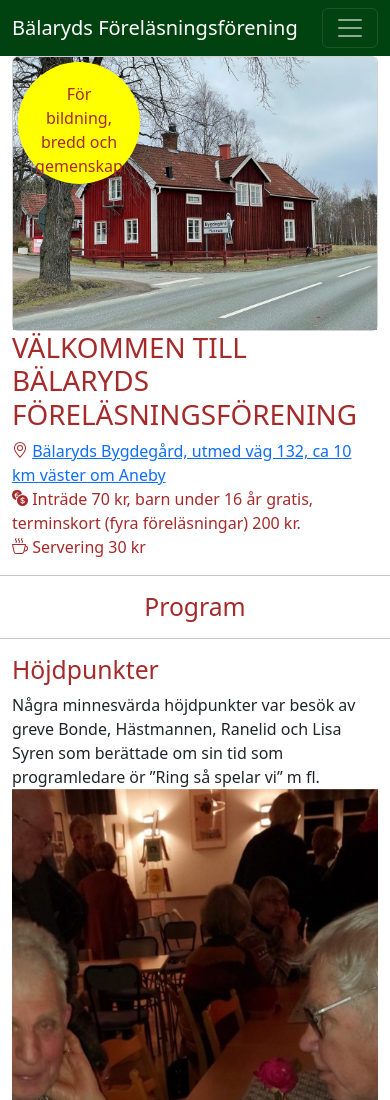
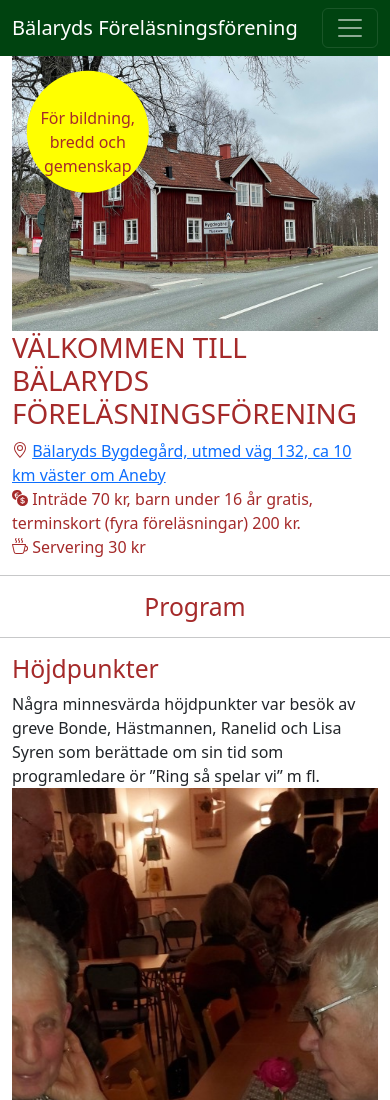
Before and after one commit to lensbjerg/balarydsff, a plain HTML site: page index.html in a window 390 px wide. Shown: the top 1100 px of the page. Drawn offline with nearby package versions, Linux system fonts and the light colour scheme; a script that the page names is missing.

Commit message:
image/circle scale fix

```diff
--- a/index.html
+++ b/index.html
@@ -84,21 +84,19 @@
       </div>
     </nav>
 
-    <div class="container text-center start">
-      <div class="row align-items-start">
-        <div class="col">
-          <div class="card w-40 d-block mx-auto">
-            <img
-              src="./img/bb1.jpg"
-              class="img-fluid card-img-top"
-              alt="Bälaryds Bygdegård"
-              title="Bälaryds Bygdegård" />
-            <div class="slogan-circle card-img-overlay text-center">
-              För bildning, bredd och gemenskap
-            </div>
+    <div class="container text-style">
+      <div class="row">
+        <div class="col-md-6" style="position:relative">
+          <img
+            src="./img/bb1.jpg"
+            alt="Bälaryds Bygdegård"
+            title="Bälaryds Bygdegård"
+            class="image50" />
+          <div class="slogan-circle card-img-overlay text-center">
+            För bildning, bredd och gemenskap
           </div>
         </div>
-        <div class="col text-start">
+        <div class="col-md-6">
           <h1>VÄLKOMMEN TILL BÄLARYDS FÖRELÄSNINGSFÖRENING</h1>
 
           <div>
@@ -116,7 +114,11 @@
             </svg>
 
             <span>
-             <a target="_blank" href="https://www.google.com/maps/place/B%C3%A4laryds+bygdeg%C3%A5rd/@57.8163251,14.7399861,17z/data=!3m1!4b1!4m6!3m5!1s0x465a19bfdae60761:0x2581d6b02a84575!8m2!3d57.8163251!4d14.742561!16s%2Fg%2F11jt2520ht?entry=ttu"> Bälaryds Bygdegård, utmed väg 132, ca 10 km väster om Aneby</a></span
+              <a
+                target="_blank"
+                href="https://www.google.com/maps/place/B%C3%A4laryds+bygdeg%C3%A5rd/@57.8163251,14.7399861,17z/data=!3m1!4b1!4m6!3m5!1s0x465a19bfdae60761:0x2581d6b02a84575!8m2!3d57.8163251!4d14.742561!16s%2Fg%2F11jt2520ht?entry=ttu">
+                Bälaryds Bygdegård, utmed väg 132, ca 10 km väster om Aneby</a
+              ></span
             >
           </div>
 
@@ -165,7 +167,7 @@
       id="calendar"
       style="scroll-margin-top: 55px"
       style="margin-top: 5px">
-      <h2 class="start">Program</h2>
+      <h2 class="text-style">Program</h2>
       <!-- <h6 class="card-subtitle mb-2 text-body-secondary">Card subtitle</h6> -->
       <div
         data-tockify-component="calendar"
@@ -182,7 +184,7 @@
       class="container"
       id="highlights"
       style="scroll-margin-top: 55px">
-      <h2 class="start">Höjdpunkter</h2>
+      <h2 class="text-style">Höjdpunkter</h2>
       <span
         >Några minnesvärda höjdpunkter var besök av greve Bonde, Hästmannen,
         Ranelid och Lisa Syren som berättade om sin tid som programledare ör
@@ -257,8 +259,8 @@
       class="container"
       id="om"
       style="scroll-margin-top: 55px">
-      <h2 class="start">Om Bälaryds föreläsningsförening</h2>
-      <h3 class="start">Historia</h3>
+      <h2 class="text-style">Om Bälaryds föreläsningsförening</h2>
+      <h3 class="text-style">Historia</h3>
       <span
         >Bälaryds föreläsningsförening bildades 1960 och har hittills haft nära
         500 föreläsningar. Det har varit en stor bredd på innehållet. Djur o
@@ -266,7 +268,7 @@
         radiopersonligheter och mycket mer.</span
       >
 
-      <h3 class="start">Tips</h3>
+      <h3 class="text-style">Tips</h3>
       <span
         >Har du något du skulle vilja veta lite mer om? Tipsa oss om lämplig
         föreläsare så får vi undersöka om det är möjligt att uppfylla din
@@ -274,7 +276,7 @@
         <a href="tel:0705211811">0705211811</a></span
       >
 
-      <h3 class="start">Styrelsen</h3>
+      <h3 class="text-style">Styrelsen</h3>
       <p>Ordförande: Staffan Grönte</p>
       <p>Sekreterare: Elisabet Grönte</p>
       <p>Kassör: Madeleine Magnfält</p>
@@ -282,7 +284,7 @@
         Kontaktperson: Staffan Grönte <a href="tel:0705211811">0705211811</a>
       </p>
 
-      <h3 class="start">Vi samarbetar med:</h3>
+      <h3 class="text-style">Vi samarbetar med:</h3>
       <img src="./img/BildaLogo.png" />
     </div>
 
--- a/styles.css
+++ b/styles.css
@@ -1,4 +1,4 @@
-.start {
+.text-style {
   color: brown;
 }
 
@@ -9,13 +9,16 @@
 .slogan-circle {
   background-color: yellow;
   color: brown;
-  padding-top: 20px;
   height: 122px;
   width: 122px;
   border-radius: 50%;
   display: inline-block;
   align-content: center;
-  margin: 5px;
+  position: absolute;
+  top: 10%;
+  left: 10%;
+  transform: translate(-10%, -10%);
+  padding-top: 20px;
 }
 
 .carousel .carousel-item {
@@ -29,3 +32,8 @@
   left: 0;
   min-height: 900px;
 }
+
+.image50 {
+  max-width: 100%;
+  height: auto;
+}
```
